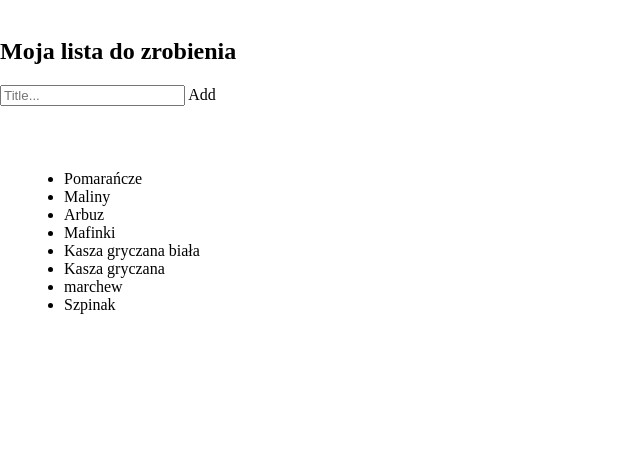
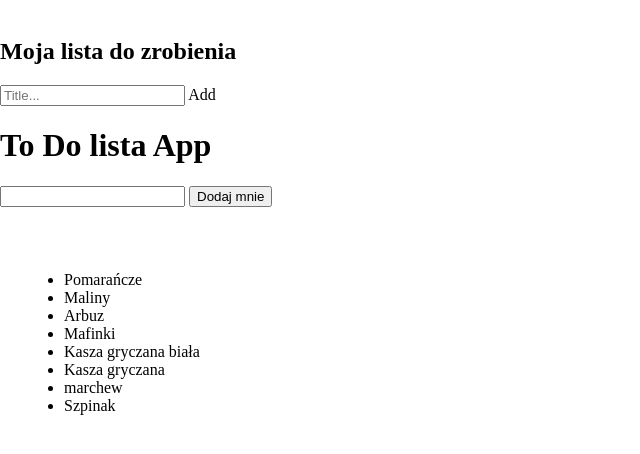
Before and after one commit to Auleo/To_do_List, a plain HTML site: page coderstrust-todo-schema-master/index.html in a window 1280 px wide. Shown: the whole page, without its empty margins (0-640 px from the left). Drawn offline with Linux system fonts and the light colour scheme.

Commit message:
toDoForm

```diff
--- a/coderstrust-todo-schema-master/index.html
+++ b/coderstrust-todo-schema-master/index.html
@@ -11,9 +11,13 @@
       <input type="text" id="myInput" placeholder="Title...">
       <span id="addTodo" class="addBtn">Add</span>
     </div>
-
+     <h1 > To Do lista App</h1>
+     <form id="toDoForm" >
+        <input id=toDoInput">
+        <button type="button" onclik="toList()">Dodaj mnie</button>
+     </form>
     <ul id="list">
-      <li class="test-item1">Pomarańcze</li>
+           <li class="test-item1">Pomarańcze</li>
       <li class="test-item2">Maliny</li>
       <li class="test-item3">Arbuz</li>
       <li class="test-item4">Mafinki</li>
```
